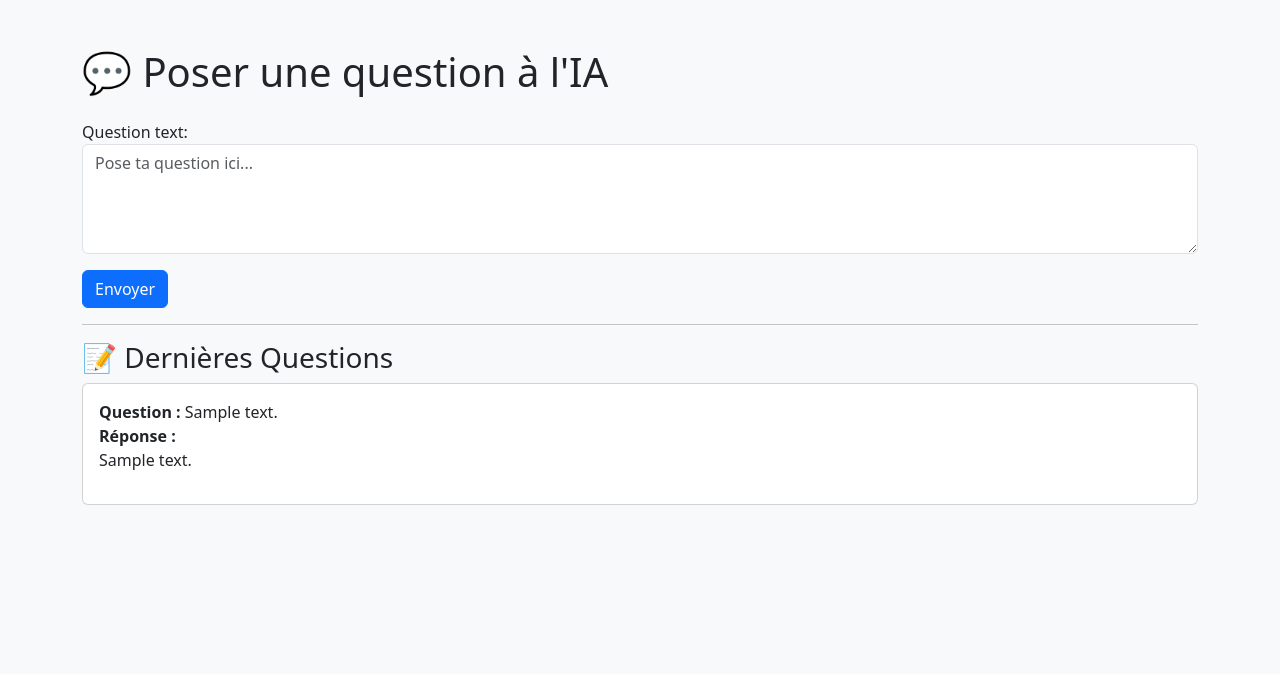
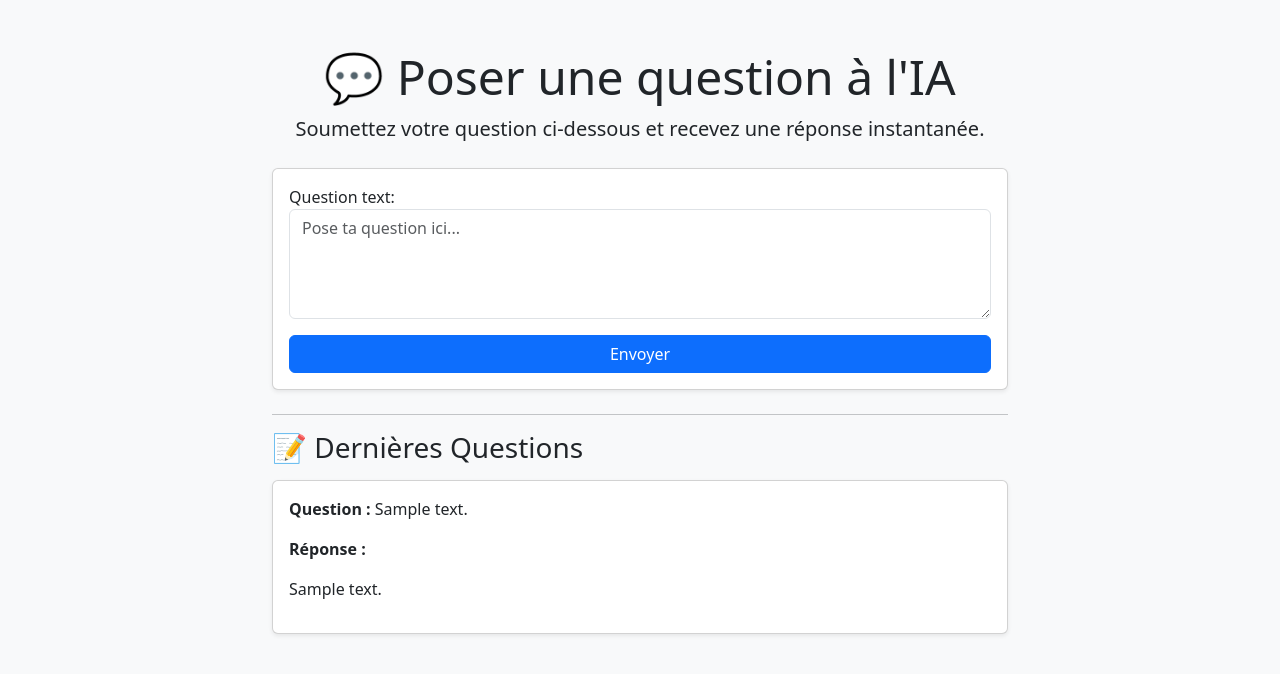
Before and after one commit to Andrebeet1/Q-R, a Django app: page / in a window 1280 px wide. Shown: the top 674 px of the page. Run offline with Django 4.2, Linux system fonts and the light colour scheme; tables that the repository leaves empty hold one stand-in row (values such as "Sample post").

Commit message:
Update index.html

```diff
--- a/qa/templates/qa/index.html
+++ b/qa/templates/qa/index.html
@@ -2,31 +2,49 @@
 <html lang="fr">
 <head>
     <meta charset="UTF-8">
-    <title>Question AI</title>
-    <link rel="stylesheet" href="https://cdn.jsdelivr.net/npm/bootstrap@5.3.0/dist/css/bootstrap.min.css">
+    <title>Question à l'IA</title>
+    <meta name="viewport" content="width=device-width, initial-scale=1">
+    <link href="https://cdn.jsdelivr.net/npm/bootstrap@5.3.0/dist/css/bootstrap.min.css" rel="stylesheet">
 </head>
 <body class="bg-light">
     <div class="container py-5">
-        <h1 class="mb-4">💬 Poser une question à l'IA</h1>
+        <div class="row">
+            <div class="col-lg-8 mx-auto">
+                <div class="text-center mb-4">
+                    <h1 class="display-5">💬 Poser une question à l'IA</h1>
+                    <p class="lead">Soumettez votre question ci-dessous et recevez une réponse instantanée.</p>
+                </div>
+
+                <div class="card shadow-sm mb-4">
+                    <div class="card-body">
                         <form method="post">
                             {% csrf_token %}
                             {{ form.as_p }}
+                            <div class="d-grid">
                                 <button type="submit" class="btn btn-primary">Envoyer</button>
+                            </div>
                         </form>
+                    </div>
+                </div>
 
                 <hr>
 
-        <h3>📝 Dernières Questions</h3>
+                <h3 class="mb-3">📝 Dernières Questions</h3>
+
                 {% for q in questions %}
-            <div class="card mb-3">
+                    <div class="card mb-3 shadow-sm">
                         <div class="card-body">
-                    <strong>Question :</strong> {{ q.question_text }}<br>
-                    <strong>Réponse :</strong> {{ q.answer_text|linebreaks }}
+                            <p><strong>Question :</strong> {{ q.question_text }}</p>
+                            <p><strong>Réponse :</strong><br>{{ q.answer_text|linebreaks }}</p>
                         </div>
                     </div>
                 {% empty %}
-            <p>Aucune question posée pour l'instant.</p>
+                    <div class="alert alert-info">Aucune question posée pour l'instant.</div>
                 {% endfor %}
             </div>
+        </div>
+    </div>
+
+    <script src="https://cdn.jsdelivr.net/npm/bootstrap@5.3.0/dist/js/bootstrap.bundle.min.js"></script>
 </body>
 </html>
```
Lines whose indentation alone changed are shown as unchanged.
